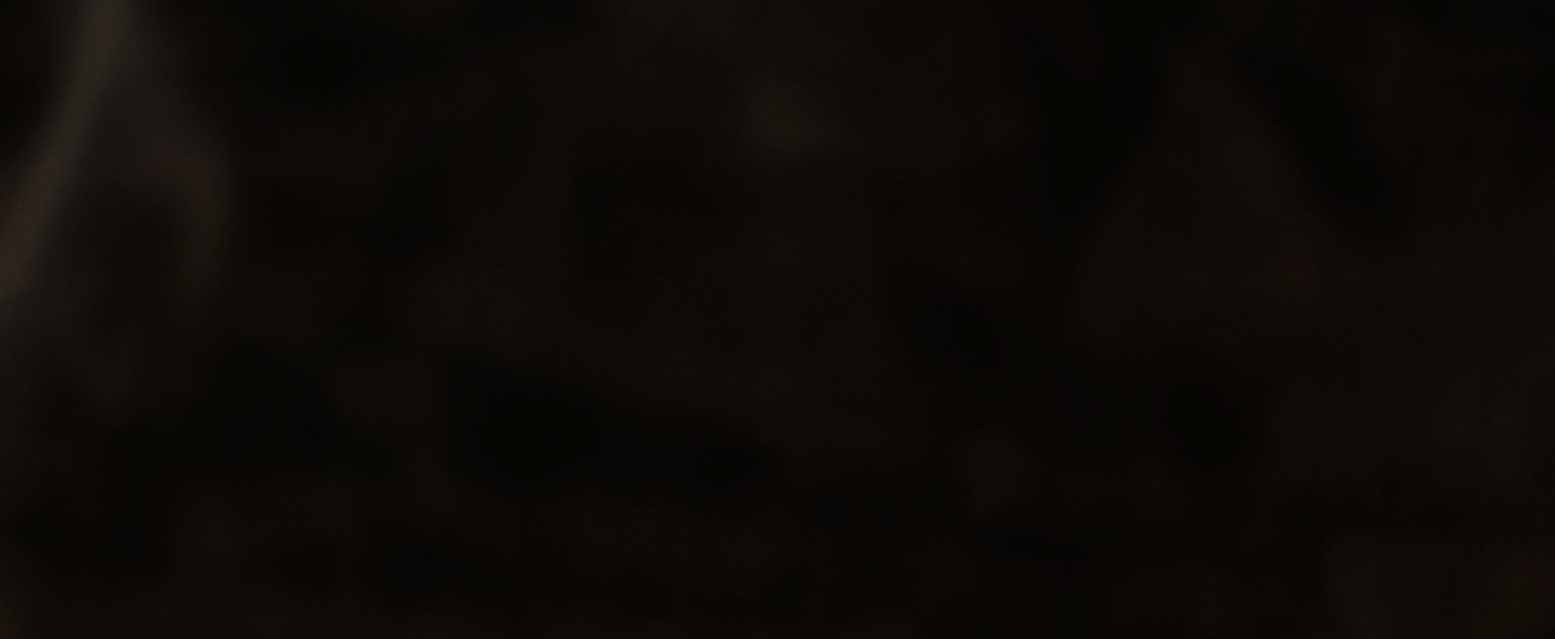
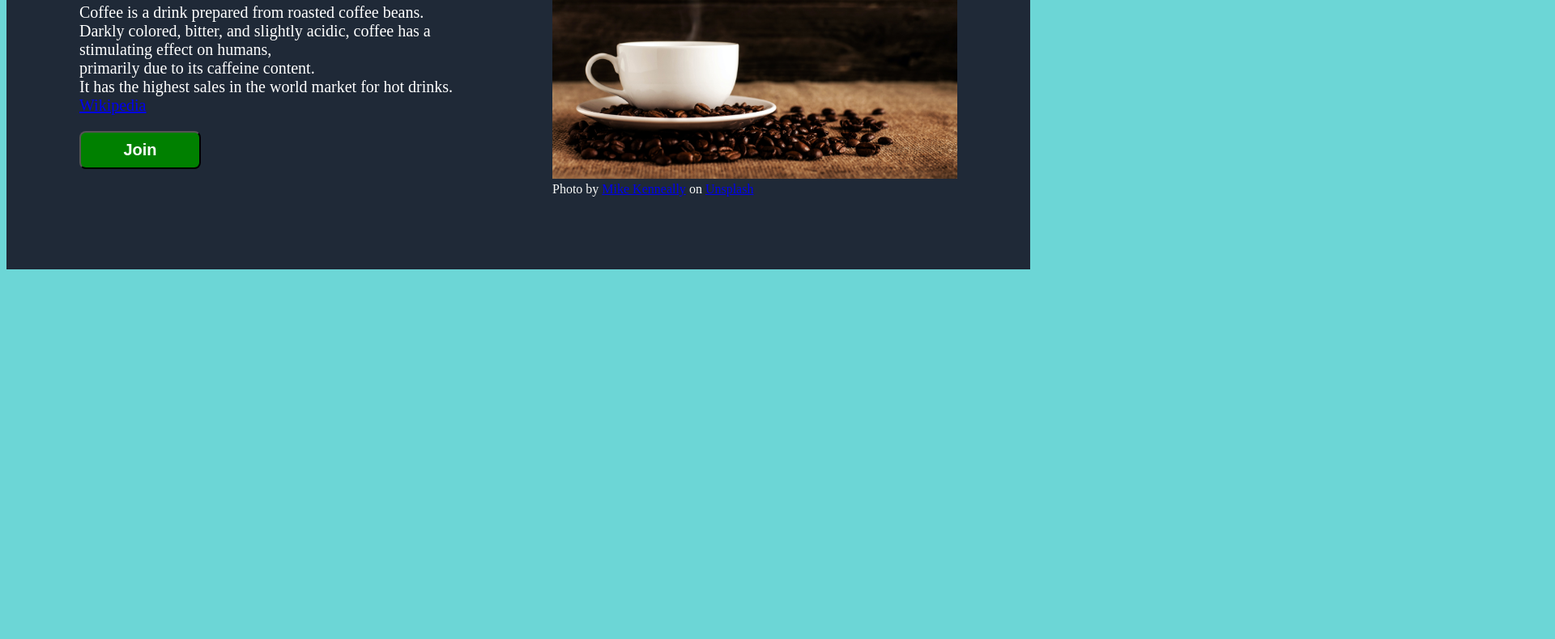
Before and after one commit to mehrit2003/landing-page, a plain HTML site: page index.html in a window 1280 px wide. Shown: the part 309-1099 px from the top of the page at 81% size, 1920 px wide, since content can reach past the window. After the commit the page ends 800 px from the top, so only its background shows below. Drawn offline with Linux system fonts and the light colour scheme.

Commit message:
header image width and margin-left/caption  & styling Join button

```diff
--- a/styles.css
+++ b/styles.css
@@ -44,6 +44,10 @@ body{
     justify-content: center;
     padding: 90px;
 }
+p{
+    color: white;
+    font-size: 20px;
+}
 
 h1{
     font-size: 48px;
@@ -52,3 +56,22 @@ h1{
     margin: 0px;
     font-family: 'Roboto', Arial;
 }
+
+.image img{
+    width: 500px;
+    height: auto;
+    margin-left: 60px;
+}
+
+.header button{
+    display: block;
+    text-align: center;
+    width: 150px;
+    height: auto;
+    font-size: 20px;
+    background: green;
+    padding: 10px;
+    border-radius: 8px;
+    color: #fff;
+    font-weight: bold;
+}
```
